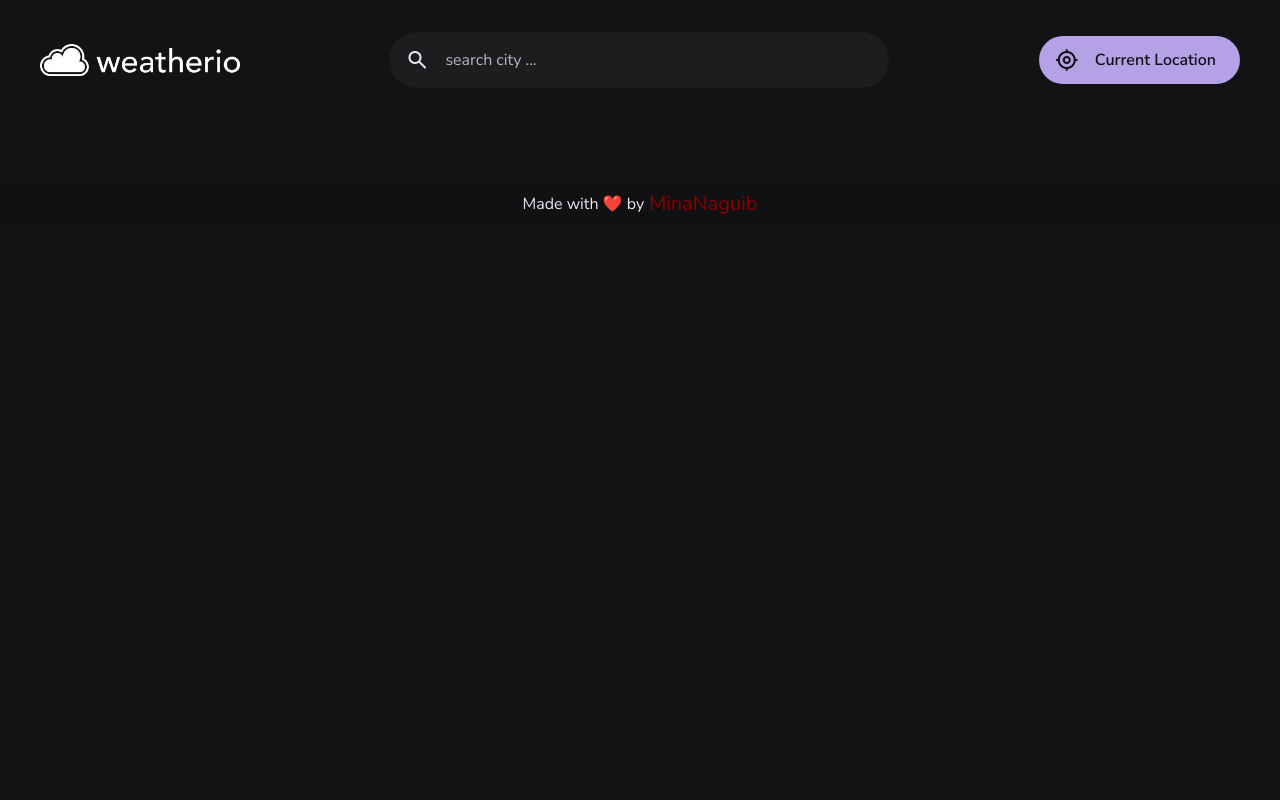
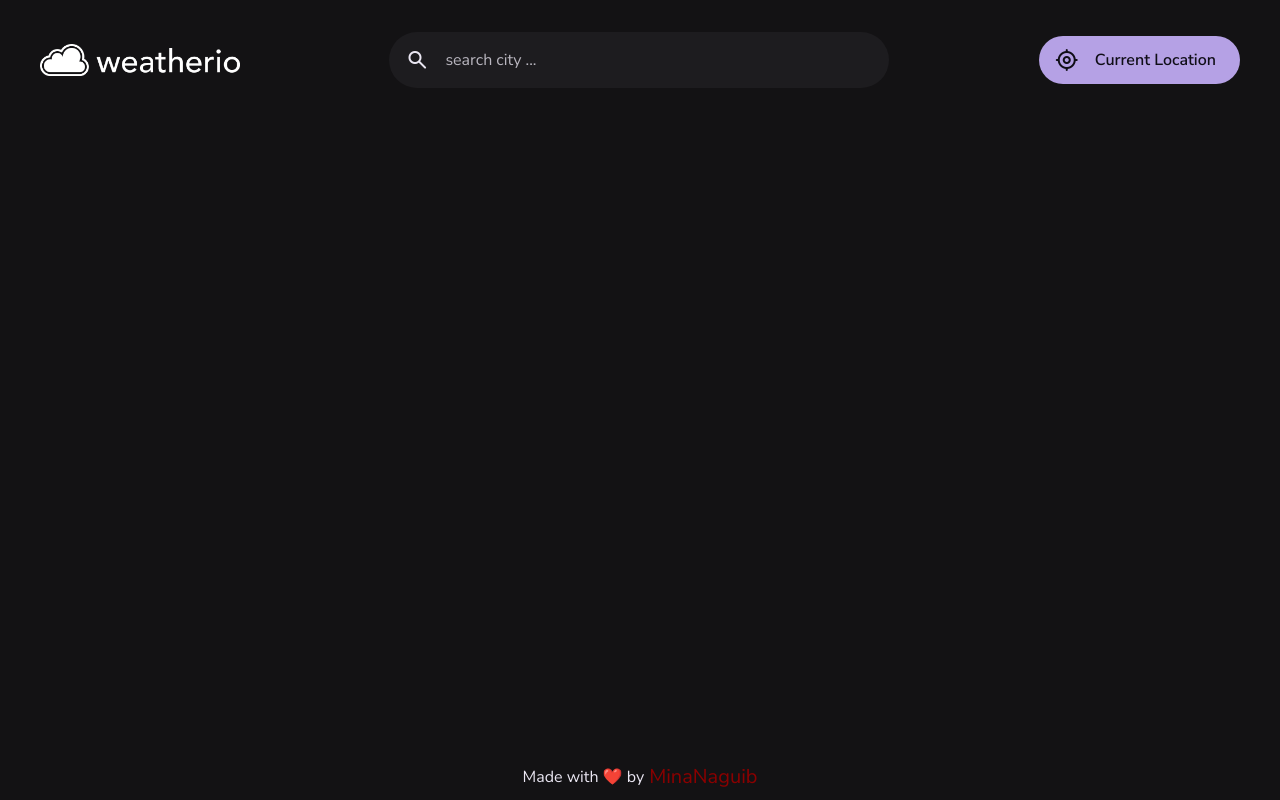
Before and after one commit to minanagib112/WeatherApp, a plain HTML site: page index.html in a window 1280 px wide. Drawn offline with Linux system fonts and the light colour scheme.

Commit message:
Uploading Files

```diff
--- a/assest/css/style.css
+++ b/assest/css/style.css
@@ -679,13 +679,18 @@ article.container::-webkit-scrollbar-thumb {
 }
 
 /* footer */
-footer .footer{
+footer {
+  position: fixed;
+  bottom: 0;
+  width: 100%;
+  background-color: var(--background);
+}
+footer .footer {
   color: var(--on-background);
   width: 100%;
   display: flex;
   justify-content: center;
   align-items: center;
-  background-color: var(--black-alpha-10);
   padding: 10px;
 }
 footer a {
--- a/index.html
+++ b/index.html
@@ -76,11 +76,6 @@
             <div class="loading" data-loading>
             </div>
         </article>
-        <footer>
-            <p class="footer">Made with ❤️ by
-                <a href="https://github.com/minanagib112/WeatherApp" target="_blank"> MinaNaguib</a>
-            </p>
-        </footer>
     </main>
     <!-- 404 Section -->
     <section class="error-content" data-error-content>
@@ -91,6 +86,11 @@
         </a>
     </section>
     <!-- Footer -->
+    <footer>
+        <p class="footer">Made with ❤️ by
+            <a href="https://github.com/minanagib112/WeatherApp" target="_blank"> MinaNaguib</a>
+        </p>
+    </footer>
 </body>
 
 </html>
```
